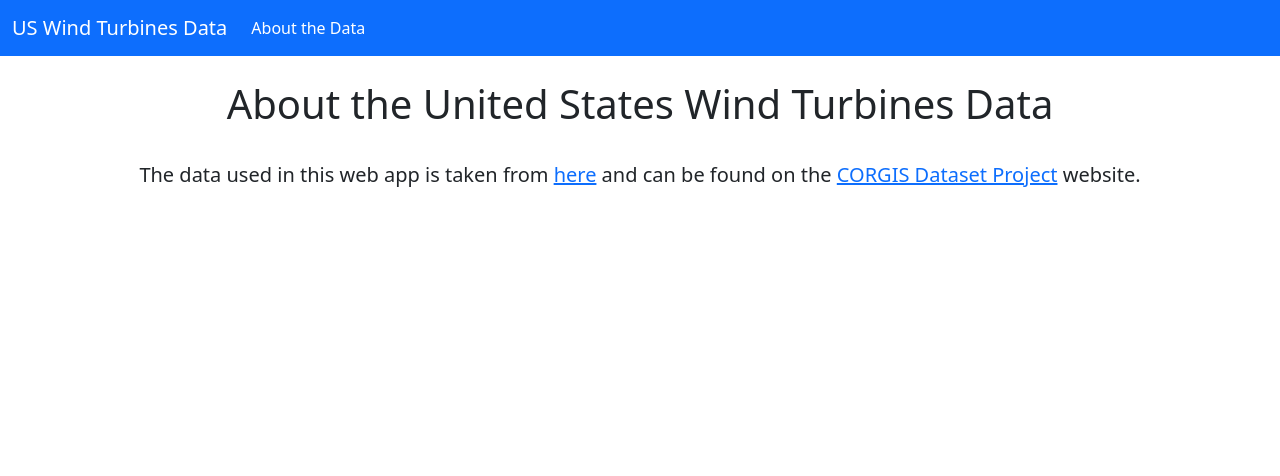
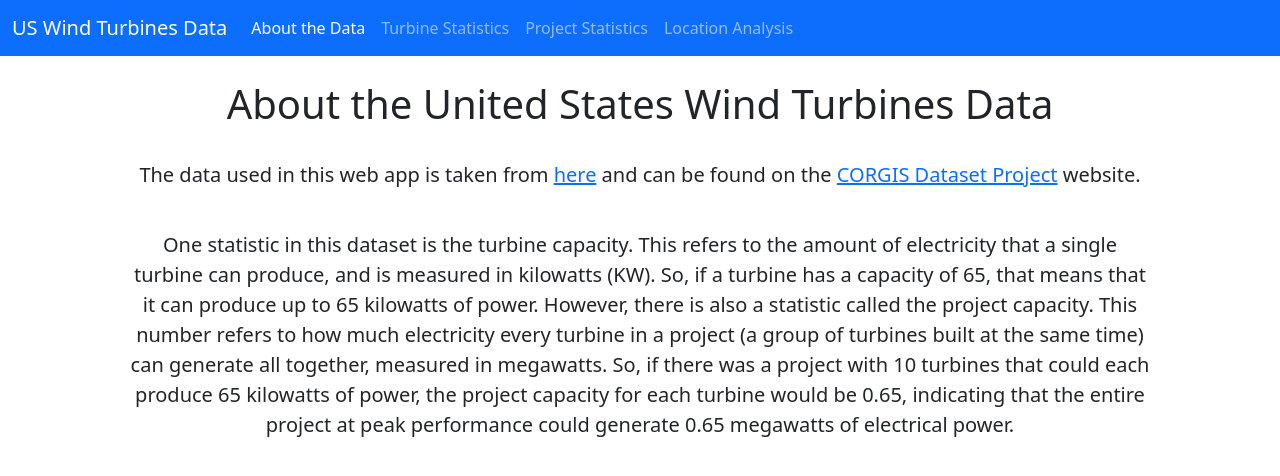
Before and after one commit to danyewest97/corgis-data-app, a Flask app: page / in a window 1280 px wide. Shown: the top 476 px of the page. Run offline with Flask 3, Linux system fonts and the light colour scheme.

Commit message:
quick commit

```diff
--- a/app.py
+++ b/app.py
@@ -5,8 +5,20 @@ app = Flask(__name__) #__name__ = "__main__" if this is the file that was run.
 
 @app.route("/")
 def render_home():
-    # main.print_data()
-    return render_template('home.html', )
+    return render_template('home.html')
+
+@app.route("/turbines")
+def render_turbines():
+    data = main.get_data("Turbine", "Capacity", "high")
+    return render_template('turbines.html', response=main.turbineToString(data))
+
+@app.route("/projects")
+def render_projects():
+    return render_template('home.html', response=data)
+
+@app.route("/locations")
+def render_locations():
+    return render_template('home.html', response=data)
 
 if __name__=="__main__":
     app.run(debug=False)
--- a/templates/home.html
+++ b/templates/home.html
@@ -10,6 +10,10 @@
 		<br>
 		<h1>About the United States Wind Turbines Data</h1>
 		<br>
-		<p>The data used in this web app is taken from <a href="https://corgis-edu.github.io/corgis/json/wind_turbines/">here</a> and can be found on the <a href="https://corgis-edu.github.io/corgis/json/">CORGIS Dataset Project</a> website.
+		<p>The data used in this web app is taken from <a href="https://corgis-edu.github.io/corgis/json/wind_turbines/">here</a> and can be found on the <a href="https://corgis-edu.github.io/corgis/json/">CORGIS Dataset Project</a> website.</p>
+		<br>
+		<p>One statistic in this dataset is the turbine capacity. This refers to the amount of electricity that a single turbine can produce, and is measured in kilowatts (KW). So, if a turbine has a capacity of 65, that means that it can produce up to 65 kilowatts of power.
+		However, there is also a statistic called the project capacity. This number refers to how much electricity every turbine in a project (a group of turbines built at the same time) can generate all together, measured in megawatts. So, if there was a project with 10 turbines that could each produce
+		65 kilowatts of power, the project capacity for each turbine would be 0.65, indicating that the entire project at peak performance could generate 0.65 megawatts of electrical power.
 	</div>
 {% endblock %}
--- a/templates/layout.html
+++ b/templates/layout.html
@@ -25,9 +25,23 @@
         </button>
         <div class="collapse navbar-collapse" id="collapsibleNavbar">
           <ul class="navbar-nav">
+
             <li class="nav-item">
               <a {% if active_page == "home" %} class="nav-link active"{% else %}class="nav-link"{% endif %} href="/">About the Data</a>
             </li>
+
+			<li class="nav-item">
+              <a {% if active_page == "turbines" %} class="nav-link active"{% else %}class="nav-link"{% endif %} href="/turbines">Turbine Statistics</a>
+            </li>
+
+			<li class="nav-item">
+              <a {% if active_page == "projects" %} class="nav-link active"{% else %}class="nav-link"{% endif %} href="/projects">Project Statistics</a>
+            </li>
+
+			<li class="nav-item">
+              <a {% if active_page == "locations" %} class="nav-link active"{% else %}class="nav-link"{% endif %} href="/locations">Location Analysis</a>
+            </li>
+
           </ul>
         </div>
       </div>
```
Also changed, not shown: main.py (+38 -1 lines), templates/turbines.html (added, +15 -0 lines).
